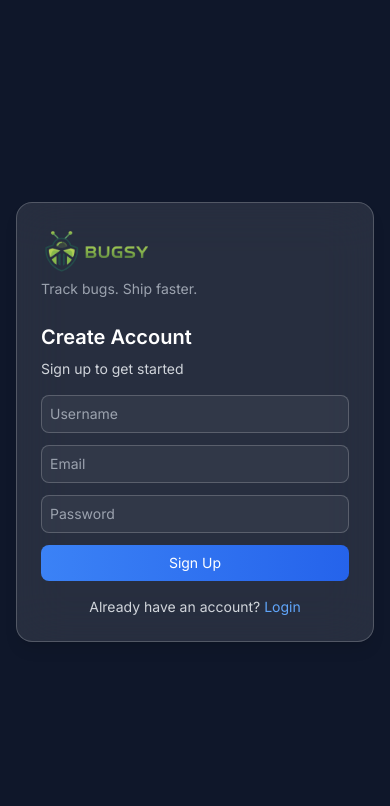
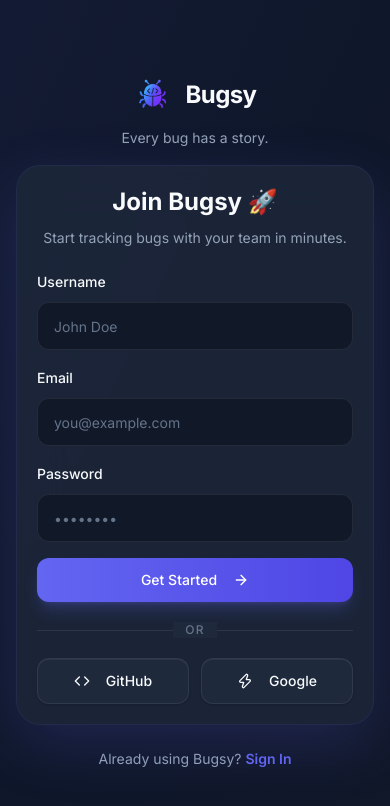
Before and after one commit to sujal-io/bugsy, a React (Vite) app in the folder frontend/: page /signup in a window 390 px wide. Shown: the top 806 px of the page. Built offline with nearby package versions, Linux system fonts and the light colour scheme.

Commit message:
feat(auth): redesign login and signup experience

```diff
--- a/frontend/index.html
+++ b/frontend/index.html
@@ -2,7 +2,7 @@
 <html lang="en">
   <head>
     <meta charset="UTF-8" />
-    <link rel="icon" type="image/svg+xml" href="/bugsy-logo-2.png" />
+    <link rel="icon" type="image/svg+xml" href="/bugsy logo.png" />
     <meta name="viewport" content="width=device-width, initial-scale=1.0" />
     <link rel="preconnect" href="https://fonts.googleapis.com" />
     <link rel="preconnect" href="https://fonts.gstatic.com" crossorigin />
--- a/frontend/src/pages/Login.jsx
+++ b/frontend/src/pages/Login.jsx
@@ -1,16 +1,21 @@
 import { useState } from "react";
 import { Link, useNavigate } from "react-router-dom";
+import { motion } from "framer-motion";
 import { useToast } from "../components/ToastProvider.jsx";
 import { apiRequest } from "../lib/apiClient";
+import bugsyLogo from "/bugsy logo.png";
+import { Button } from "../components/ui/Button";
+import { Input } from "../components/ui/Input";
+
+import { ArrowRight, Code, Zap } from "lucide-react";
 
 function Login() {
   const [email, setEmail] = useState("");
   const [password, setPassword] = useState("");
   const [loading, setLoading] = useState(false);
+
   const toast = useToast();
-
   const navigate = useNavigate();
-
   const handleSubmit = async (e) => {
     e.preventDefault();
     setLoading(true);
@@ -18,11 +23,14 @@ function Login() {
     try {
       const data = await apiRequest("/api/auth/login", {
         method: "POST",
+
         auth: false,
+
         body: { email, password },
       });
 
       localStorage.setItem("token", data.token);
+
       localStorage.setItem("user", JSON.stringify(data.user));
 
       toast.success("Login successful!");
@@ -36,76 +44,144 @@ function Login() {
   };
 
   return (
-    <div className="flex items-center justify-center text-white p-4 min-h-screen">
+    <div className="relative min-h-screen bg-background flex items-center justify-center px-4 sm:px-6 lg:px-12 py-6 lg:py-8 overflow-hidden">
+      {/* Background */}
 
-      <div className="flex w-full max-w-[900px] bg-white/10 backdrop-blur-xl border border-white/20 rounded-2xl shadow-lg overflow-hidden max-h-[90vh]">
+      <div className="absolute inset-0 bg-gradient-to-br from-primary/5 via-transparent to-background-secondary/50 pointer-events-none" />
 
-        {/* Left - Form */}
-        <div className="w-full md:w-1/2 p-6 md:p-8 overflow-y-auto">
+      <motion.div
+        initial={{ opacity: 0, y: 20 }}
+        animate={{ opacity: 1, y: 0 }}
+        transition={{ duration: 0.5 }}
+        className="relative w-full max-w-md"
+      >
+        {/* ================= LOGO ================= */}
 
-          <div className="mb-6">
+        <div className="mb-5 text-center">
+          <div className="flex items-center justify-center gap-3">
             <img
-              src="/bugsy-logo.png"
+              src={bugsyLogo}
               alt="Bugsy"
-              className="h-12 w-auto object-contain"
+              className="h-10 w-10 lg:h-11 lg:w-11 object-contain"
             />
-            <p className="text-gray-400 text-sm mt-1">Track bugs. Ship faster.</p>
+
+            <h1 className="text-2xl font-bold tracking-tight text-content-primary">
+              Bugsy
+            </h1>
           </div>
 
-          {/* Heading */}
-          <h2 className="text-xl md:text-2xl font-semibold mb-2">Welcome Back</h2>
-          <p className="text-gray-300 mb-4 text-sm md:text-base">Login to your account</p>
-
-          <form onSubmit={handleSubmit}>
-            <input
-              type="email"
-              placeholder="Email"
-              className="w-full p-2 md:p-3 mb-3 rounded-lg bg-white/5 border border-white/20 text-sm
-              focus:outline-none focus:ring-2 focus:ring-blue-400"
-              value={email}
-              onChange={(e) => setEmail(e.target.value)}
-            />
-
-            <input
-              type="password"
-              placeholder="Password"
-              className="w-full p-2 md:p-3 mb-3 rounded-lg bg-white/5 border border-white/20 text-sm
-              focus:outline-none focus:ring-2 focus:ring-blue-400"
-              value={password}
-              onChange={(e) => setPassword(e.target.value)}
-            />
-
-            <button
-              disabled={loading}
-              className="w-full py-2 md:py-3 rounded-lg bg-gradient-to-r from-blue-500 to-blue-600 text-sm md:text-base
-              hover:from-blue-600 hover:to-blue-700 transition disabled:opacity-50 disabled:cursor-not-allowed flex items-center justify-center gap-2"
-            >
-              {loading && (
-                <span className="loading loading-spinner loading-xs"></span>
-              )}
-              {loading ? "Signing in..." : "Sign In"}
-            </button>
-          </form>
-
-          <p className="mt-4 text-center text-sm text-gray-300">
-            Don’t have an account?{" "}
-            <Link to="/signup" className="text-blue-400">
-              Sign Up
-            </Link>
+          <p className="mt-3 text-sm leading-relaxed text-content-secondary">
+            Every bug has a story.
           </p>
         </div>
 
-        {/* Right - Image */}
-        <div className="hidden md:flex w-1/2 items-center justify-center bg-white/5">
-          <img
-            src="/login.png"
-            alt="Login Illustration"
-            className="w-full max-w-lg object-contain"
-          />
+        {/* ================= CARD ================= */}
+
+        <div className="rounded-3xl border border-primary/10 bg-surface/80 backdrop-blur-xl p-6 lg:p-7 shadow-[0_20px_60px_rgba(99,102,241,0.18)]">
+          {/* Heading */}
+
+          <h2 className="text-2xl font-bold text-center text-content-primary">
+            Welcome back 👋
+          </h2>
+
+          <p className="mt-2 mb-6 text-center text-content-secondary">
+            Continue tracking bugs with your team.
+          </p>
+
+          {/* Form */}
+
+          <form onSubmit={handleSubmit} className="space-y-4">
+            {/* Email */}
+
+            <div className="space-y-2">
+              <label className="text-sm font-medium text-content-primary">
+                Email
+              </label>
+
+              <Input
+                type="email"
+                placeholder="you@example.com"
+                value={email}
+                onChange={(e) => setEmail(e.target.value)}
+                className="h-12 rounded-xl border-border bg-background-secondary px-4"
+              />
+            </div>
+
+            {/* Password */}
+
+            <div className="space-y-2">
+              <label className="text-sm font-medium text-content-primary">
+                Password
+              </label>
+
+              <Input
+                type="password"
+                placeholder="••••••••"
+                value={password}
+                onChange={(e) => setPassword(e.target.value)}
+                className="h-12 rounded-xl border-border bg-background-secondary px-4"
+              />
+            </div>
+
+            {/* Submit */}
+
+            <Button
+              type="submit"
+              loading={loading}
+              className="w-full py-3 bg-gradient-to-r from-primary to-primary-hover hover:from-primary-hover hover:to-primary text-white font-medium shadow-lg shadow-primary/25"
+            >
+              {loading ? (
+                "Signing in..."
+              ) : (
+                <>
+                  Sign In
+                  <ArrowRight className="ml-2 w-4 h-4" />
+                </>
+              )}
+            </Button>
+          </form>
+
+          {/* Divider */}
+
+          <div className="relative my-6">
+            <div className="absolute inset-0 flex items-center">
+              <div className="w-full border-t border-border" />
+            </div>
+
+            <div className="relative flex justify-center">
+              <span className="bg-surface px-3 text-xs font-medium tracking-widest text-content-muted">
+                OR
+              </span>
+            </div>
+          </div>
+
+          {/* Social Login */}
+
+          <div className="grid grid-cols-2 gap-3">
+            <Button variant="secondary" className="py-3 font-medium">
+              <Code className="mr-2 h-4 w-4" />
+              GitHub
+            </Button>
+
+            <Button variant="secondary" className="py-3 font-medium">
+              <Zap className="mr-2 h-4 w-4" />
+              Google
+            </Button>
+          </div>
         </div>
 
-      </div>
+        {/* Bottom Link */}
 
+        <p className="mt-6 text-center text-sm text-content-secondary">
+          New to Bugsy?{" "}
+          <Link
+            to="/signup"
+            className="font-semibold text-primary transition-colors hover:text-primary-hover"
+          >
+            Create Workspace
+          </Link>
+        </p>
+      </motion.div>
     </div>
   );
 }
--- a/frontend/src/pages/Signup.jsx
+++ b/frontend/src/pages/Signup.jsx
@@ -1,7 +1,12 @@
 import { useState } from "react";
 import { Link, useNavigate } from "react-router-dom";
+import { motion } from "framer-motion";
 import { useToast } from "../components/ToastProvider.jsx";
 import { apiRequest } from "../lib/apiClient";
+import bugsyLogo from "/bugsy logo.png";
+import { Button } from "../components/ui/Button";
+import { Input } from "../components/ui/Input";
+import { ArrowRight, Code, Zap } from "lucide-react";
 
 function Signup() {
   const [username, setUsername] = useState("");
@@ -9,17 +14,18 @@ function Signup() {
   const [password, setPassword] = useState("");
   const [loading, setLoading] = useState(false);
   const toast = useToast();
-
   const navigate = useNavigate();
-
   const handleSubmit = async (e) => {
     e.preventDefault();
+
     setLoading(true);
 
     try {
       await apiRequest("/api/auth/register", {
         method: "POST",
+
         auth: false,
+
         body: { username, email, password },
       });
 
@@ -34,82 +40,160 @@ function Signup() {
   };
 
   return (
-    <div className="flex items-center justify-center text-white p-4 min-h-screen">
-      <div className="flex w-full max-w-[900px] bg-white/10 backdrop-blur-xl border border-white/20 rounded-2xl shadow-lg overflow-hidden max-h-[90vh]">
-        {/* Left - Form */}
-        <div className="w-full md:w-1/2 p-6 md:p-8 overflow-y-auto">
-          <div className="mb-6">
+    <div className="relative min-h-screen bg-background flex items-center justify-center px-4 sm:px-6 lg:px-12 py-6 lg:py-8 overflow-hidden">
+      {/* Background */}
+
+      <div className="absolute inset-0 bg-gradient-to-br from-primary/5 via-transparent to-background-secondary/50 pointer-events-none" />
+
+      <motion.div
+        initial={{ opacity: 0, y: 20 }}
+        animate={{ opacity: 1, y: 0 }}
+        transition={{ duration: 0.5 }}
+        className="relative w-full max-w-md"
+      >
+        {/* Logo */}
+
+        <div className="mb-4 text-center">
+          <div className="flex items-center justify-center gap-3">
             <img
-              src="/bugsy-logo.png"
+              src={bugsyLogo}
               alt="Bugsy"
-              className="h-12 w-auto object-contain"
+              className="h-10 w-10 lg:h-11 lg:w-11 object-contain"
             />
-            <p className="text-gray-400 text-sm mt-1">
-              Track bugs. Ship faster.
+
+            <h1 className="text-2xl font-bold tracking-tight text-content-primary">
+              Bugsy
+            </h1>
+          </div>
+
+          <p className="mt-3 text-sm leading-relaxed text-content-secondary">
+            Every bug has a story.
           </p>
         </div>
 
+        {/* Card */}
+
+        <div className="rounded-3xl border border-primary/10 bg-surface/80 backdrop-blur-xl p-5 lg:p-6 shadow-[0_20px_60px_rgba(99,102,241,0.18)]">
           {/* Heading */}
-          <h2 className="text-xl md:text-2xl font-semibold mb-2">Create Account</h2>
-          <p className="text-gray-300 mb-4 text-sm md:text-base">Sign up to get started</p>
 
-          <form onSubmit={handleSubmit}>
-            <input
+          <h2 className="text-2xl font-bold text-center text-content-primary">
+            Join Bugsy 🚀
+          </h2>
+
+          <p className="mt-2 mb-5 text-center text-content-secondary">
+            Start tracking bugs with your team in minutes.
+          </p>
+
+          {/* Form */}
+
+          <form onSubmit={handleSubmit} className="space-y-4">
+            {/* Username */}
+
+            <div className="space-y-2">
+              <label className="text-sm font-medium text-content-primary">
+                Username
+              </label>
+
+              <Input
                 type="text"
-              placeholder="Username"
-              className="w-full p-2 md:p-3 mb-3 rounded-lg bg-white/5 border border-white/20 text-sm
-              focus:outline-none focus:ring-2 focus:ring-blue-400"
+                placeholder="John Doe"
                 value={username}
                 onChange={(e) => setUsername(e.target.value)}
+                className="h-12 rounded-xl border-border bg-background-secondary px-4"
               />
+            </div>
 
-            <input
+            {/* Email */}
+
+            <div className="space-y-2">
+              <label className="text-sm font-medium text-content-primary">
+                Email
+              </label>
+
+              <Input
                 type="email"
-              placeholder="Email"
-              className="w-full p-2 md:p-3 mb-3 rounded-lg bg-white/5 border border-white/20 text-sm
-              focus:outline-none focus:ring-2 focus:ring-blue-400"
+                placeholder="you@example.com"
                 value={email}
                 onChange={(e) => setEmail(e.target.value)}
+                className="h-12 rounded-xl border-border bg-background-secondary px-4"
               />
+            </div>
 
-            <input
+            {/* Password */}
+
+            <div className="space-y-2">
+              <label className="text-sm font-medium text-content-primary">
+                Password
+              </label>
+
+              <Input
                 type="password"
-              placeholder="Password"
-              className="w-full p-2 md:p-3 mb-3 rounded-lg bg-white/5 border border-white/20 text-sm
-              focus:outline-none focus:ring-2 focus:ring-blue-400"
+                placeholder="••••••••"
                 value={password}
                 onChange={(e) => setPassword(e.target.value)}
+                className="h-12 rounded-xl border-border bg-background-secondary px-4"
               />
+            </div>
 
-            <button
-              disabled={loading}
-              className="w-full py-2 md:py-3 rounded-lg bg-gradient-to-r from-blue-500 to-blue-600 text-sm md:text-base
-              hover:from-blue-600 hover:to-blue-700 transition disabled:opacity-50 disabled:cursor-not-allowed flex items-center justify-center gap-2"
+            {/* Submit */}
+
+            <Button
+              type="submit"
+              loading={loading}
+              className="w-full py-3 bg-gradient-to-r from-primary to-primary-hover hover:from-primary-hover hover:to-primary text-white font-medium shadow-lg shadow-primary/25"
             >
-              {loading && (
-                <span className="loading loading-spinner loading-xs"></span>
+              {loading ? (
+                "Creating Workspace..."
+              ) : (
+                <>
+                  Get Started
+                  <ArrowRight className="ml-2 w-4 h-4" />
+                </>
               )}
-              {loading ? "Signing up..." : "Sign Up"}
-            </button>
+            </Button>
           </form>
 
-          <p className="mt-4 text-center text-sm text-gray-300">
-            Already have an account?{" "}
-            <Link to="/login" className="text-blue-400">
-              Login
+          {/* Divider */}
+
+          <div className="relative my-5">
+            <div className="absolute inset-0 flex items-center">
+              <div className="w-full border-t border-border" />
+            </div>
+
+            <div className="relative flex justify-center">
+              <span className="bg-surface px-3 text-xs font-medium tracking-widest text-content-muted">
+                OR
+              </span>
+            </div>
+          </div>
+
+          {/* Social Login */}
+
+          <div className="grid grid-cols-2 gap-3">
+            <Button variant="secondary" className="py-3 font-medium">
+              <Code className="mr-2 h-4 w-4" />
+              GitHub
+            </Button>
+
+            <Button variant="secondary" className="py-3 font-medium">
+              <Zap className="mr-2 h-4 w-4" />
+              Google
+            </Button>
+          </div>
+        </div>
+
+        {/* Bottom Link */}
+
+        <p className="mt-6 text-center text-sm text-content-secondary">
+          Already using Bugsy?{" "}
+          <Link
+            to="/login"
+            className="font-semibold text-primary transition-colors hover:text-primary-hover"
+          >
+            Sign In
           </Link>
         </p>
-        </div>
-
-        {/* Right - Image */}
-        <div className="hidden md:flex w-1/2 items-center justify-center bg-white/5">
-          <img
-            src="/signup.png"
-            alt="Signup Illustration"
-            className="w-full max-w-lg object-contain"
-          />
-        </div>
-      </div>
+      </motion.div>
     </div>
   );
 }
```
Also changed, not shown: frontend/src/pages/LandingPage.jsx (+21 -97 lines). Lines whose indentation alone changed are shown as unchanged.
